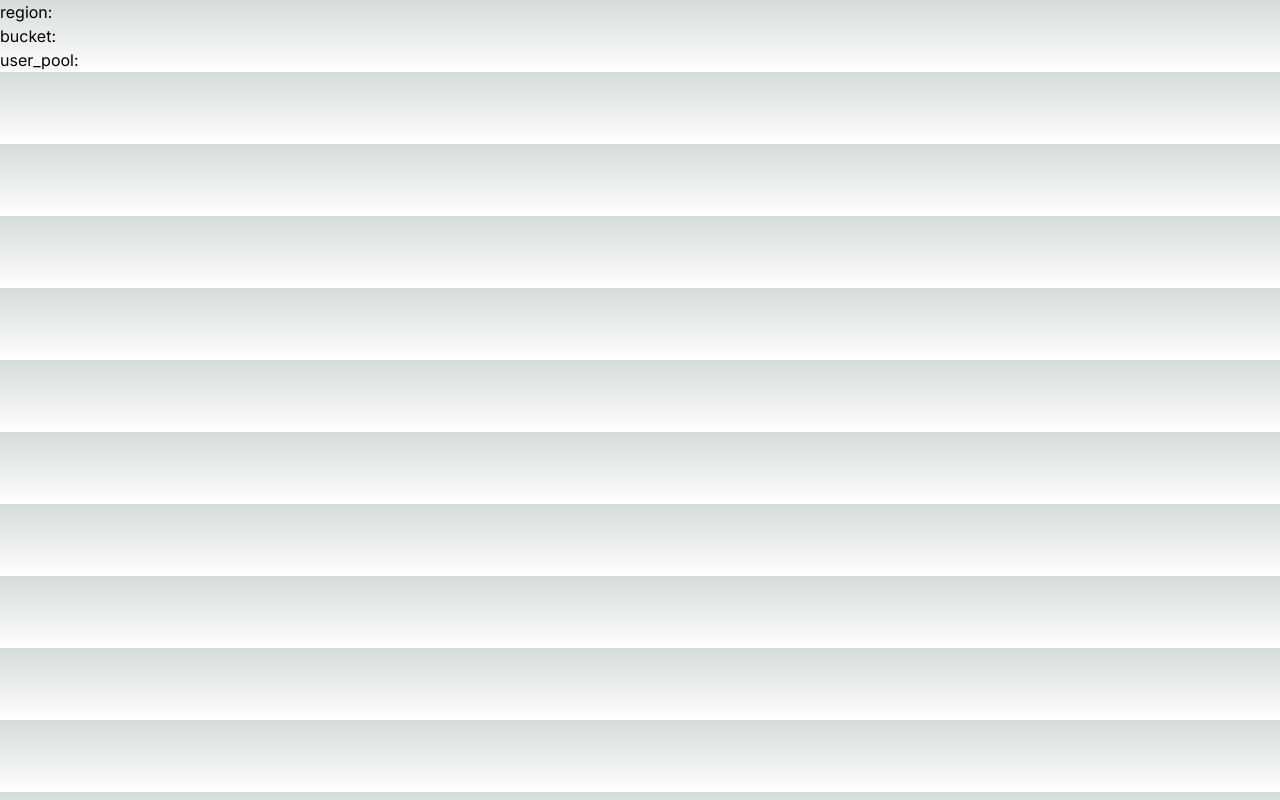
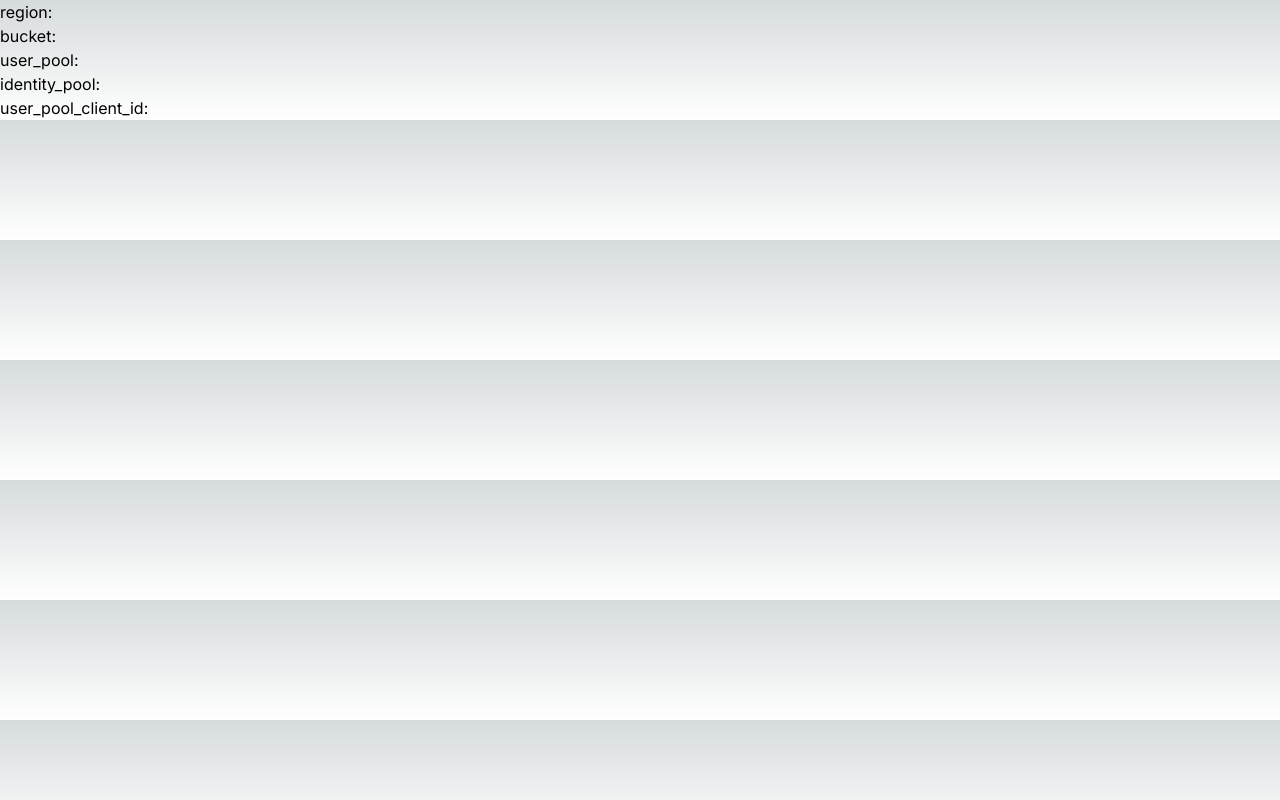
Before and after one commit to CHyuni/test_next, a Next.js app: page /about in a window 1280 px wide. Built offline with nearby package versions, Linux system fonts and the light colour scheme.

Commit message:
environment test

```diff
--- a/app/about/page.js
+++ b/app/about/page.js
@@ -6,6 +6,8 @@ export default function envtest() {
       <p>region: {process.env.DEFAULT_REGION}</p>
       <p>bucket: {process.env.S3_BUCKET_NAME}</p>
       <p>user_pool: {process.env.USER_POOL_ID}</p>
+      <p>identity_pool: {process.env.IDENTITY_POOL_ID}</p>
+      <p>user_pool_client_id: {process.env.APP_CLIENT_ID}</p>
     </div>
   );
 }
```
